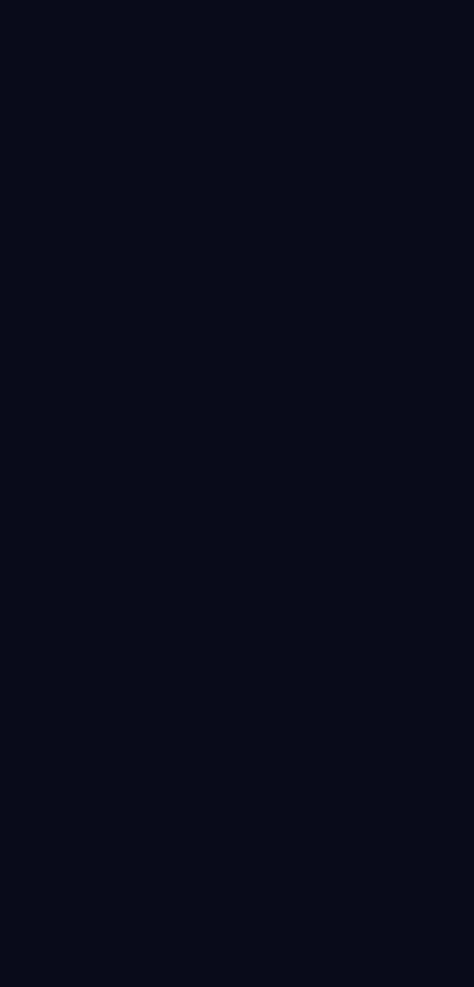
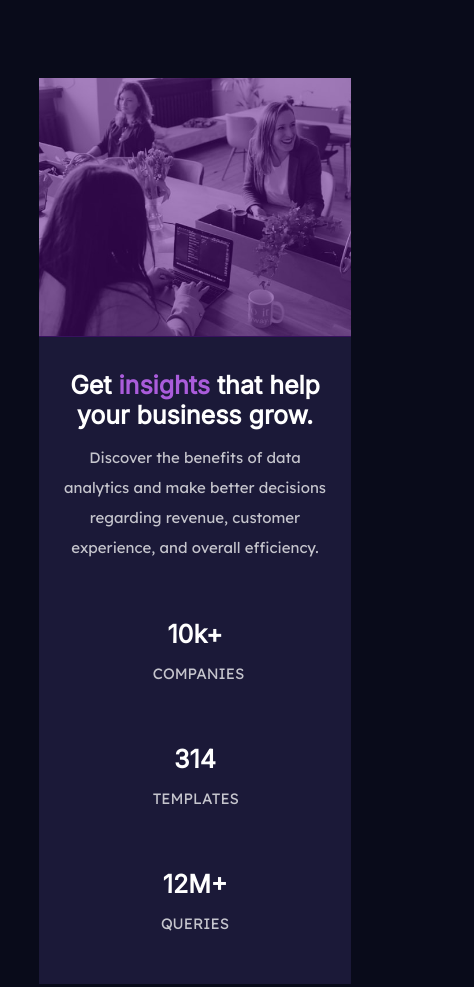
Before and after one commit to abhaysinghs772/stats-preview-card-component, a plain HTML site: page index.html in a window 390 px wide. Shown: the whole page, 474 px wide, since content can reach past the window. Before the commit the page ends 844 px from the top, so only its background shows below. Drawn offline with Linux system fonts and the light colour scheme.

Commit message:
mission accomplished

```diff
--- a/styles.css
+++ b/styles.css
@@ -90,7 +90,7 @@ span {
   opacity: 0.5;
 }
 
-@media only screen and (max-width: 700px) {
+@media (max-width: 700px) {
 
   *,
   *::after,
@@ -103,6 +103,7 @@ span {
     background-color: hsl(233, 47%, 7%);
     font-family: "Inter", sans-serif;
     text-align: center;
+    position: static;
   }
 
   .main-card {
@@ -110,11 +111,10 @@ span {
     color: white;
     width: 80%;
     height: 60%;
-    margin-left: 10%;
-    margin-top: 20%;
-    margin-bottom: 20%;
+    margin: 20% 0 20% 10%;
     display: flex;
     flex-direction: column-reverse;
+    position: static;
   }
 
   .heading-img {
@@ -138,16 +138,19 @@ span {
   }
 
   .intro-and-stats {
-    padding-top: 30px;
+    /* padding-top: 30px;
     padding-right: 5px;
     padding-bottom: 40px;
-    padding-left: 5px;
+    padding-left: 5px; */
+    padding: 30px 5px 0 5px ;
   }
 
   .intro {
-    padding-left: 5%;
-    padding-right: 5%;
+    /* padding-left: 5%;
+    padding-right: 5%; */
+    padding: 0 5% 0 5%;
     margin-bottom: 15%;
+    width: auto;
   }
 
   .main-heading {
@@ -157,21 +160,22 @@ span {
     margin-bottom: 5%;
   }
 
-  .main-paragraph {
+  /* .main-paragraph {
     font-family: "Lexend Deca", sans-serif;
     color: hsla(0, 0%, 100%, 0.75);
     font-size: 14px;
     line-height: 2;
-  }
+  } */
 
-  span {
+  /* span {
     color: hsl(277, 64%, 61%);
-  }
+  } */
 
   .stats-items {
     display: flex;
     flex-direction: column;
     text-align: center;
+    align-items: center;
   }
 
   .stats-card {
@@ -184,12 +188,13 @@ span {
     font-family: "Inter", sans-serif;
     font-weight: 700;
     color: hsl(0, 0%, 100%);
+    margin: 0;
   }
 
-  .stats-card p {
+  /* .stats-card p {
     font-family: "Lexend Deca", sans-serif;
     color: hsla(0, 0%, 100%, 0.75);
     font-size: 14px;
-  }
+  } */
 
 }
```
Also changed, not shown: images/Screenshot.png (added), 2 other files.
